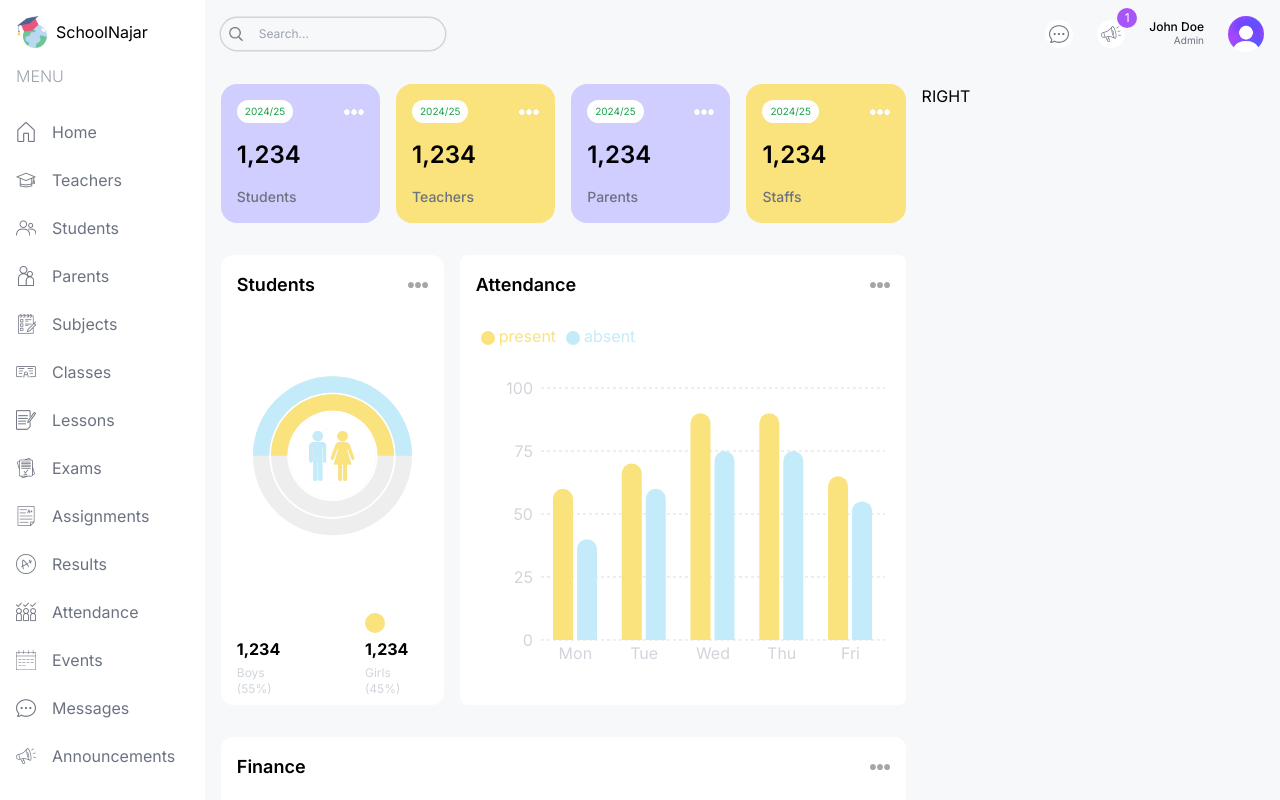
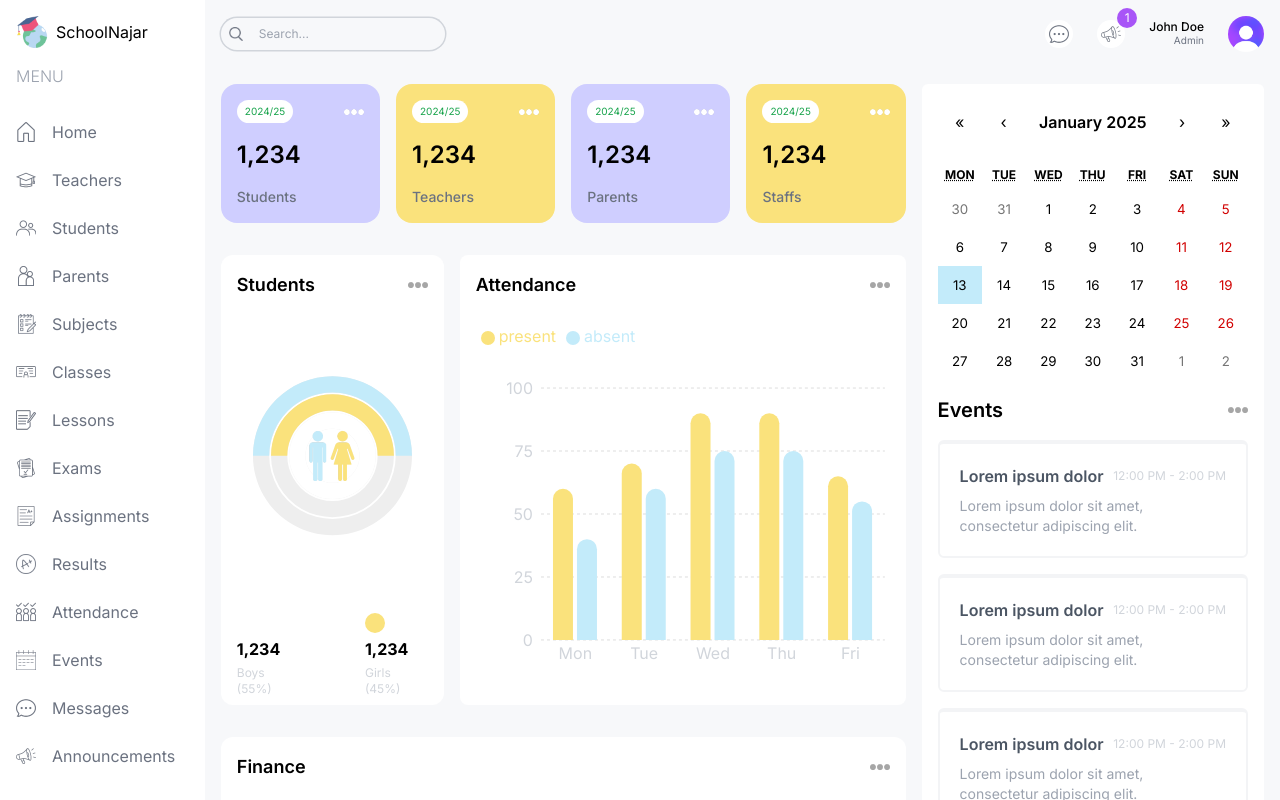
Before and after one commit to mohammadalnajar/school-management-dash, a Next.js app: page /admin in a window 1280 px wide. Built offline with nearby package versions, Linux system fonts and the light colour scheme.

Commit message:
add Announcements and EventCalendar components to admin dashboard

```diff
--- a/src/app/(dashboard)/admin/page.tsx
+++ b/src/app/(dashboard)/admin/page.tsx
@@ -1,5 +1,7 @@
+import Announcements from '@/components/Announcements';
 import AttendanceChart from '@/components/AttendanceChart';
 import CountChart from '@/components/CountChart';
+import EventCalendar from '@/components/EventCalendar';
 import FinanceChart from '@/components/FinanceChart';
 import UserCard from '@/components/UserCard';
 import React from 'react';
@@ -34,7 +36,10 @@
                 </div>
             </div>
             {/* RIGHT */}
-            <div className='w-full lg:w-1/3'>RIGHT</div>
+            <div className='w-full lg:w-1/3 flex flex-col gap-8'>
+                <EventCalendar />
+                <Announcements />
+            </div>
         </div>
     );
 };
--- a/src/app/globals.css
+++ b/src/app/globals.css
@@ -1,3 +1,18 @@
 @tailwind base;
 @tailwind components;
 @tailwind utilities;
+
+.react-calendar {
+    width: 100% !important;
+    border: none !important;
+    font-family: 'Inter', sans-serif !important;
+}
+
+.react-calendar__navigation__label__labelText {
+    font-weight: 600;
+}
+
+.react-calendar__tile--active {
+    background-color: #c3ebfa !important;
+    color: black !important;
+}
--- /dev/null
+++ b/src/components/Announcements.tsx
@@ -0,0 +1,50 @@
+const Announcements = () => {
+    return (
+        <div className='bg-white p-4 rounded-md'>
+            <div className='flex items-center justify-between'>
+                <h1 className='text-xl font-semibold'>Announcements</h1>
+                <span className='text-xs text-gray-400'>View All</span>
+            </div>
+            <div className='flex flex-col gap-4 mt-4'>
+                <div className='bg-lamaSkyLight rounded-md p-4'>
+                    <div className='flex items-center justify-between'>
+                        <h2 className='font-medium'>Lorem ipsum dolor sit</h2>
+                        <span className='text-xs text-gray-400 bg-white rounded-md px-1 py-1'>
+                            2025-01-01
+                        </span>
+                    </div>
+                    <p className='text-sm text-gray-400 mt-1'>
+                        Lorem ipsum dolor sit amet consectetur adipisicing elit. Voluptatum,
+                        expedita. Rerum, quidem facilis?
+                    </p>
+                </div>
+                <div className='bg-lamaPurpleLight rounded-md p-4'>
+                    <div className='flex items-center justify-between'>
+                        <h2 className='font-medium'>Lorem ipsum dolor sit</h2>
+                        <span className='text-xs text-gray-400 bg-white rounded-md px-1 py-1'>
+                            2025-01-01
+                        </span>
+                    </div>
+                    <p className='text-sm text-gray-400 mt-1'>
+                        Lorem ipsum dolor sit amet consectetur adipisicing elit. Voluptatum,
+                        expedita. Rerum, quidem facilis?
+                    </p>
+                </div>
+                <div className='bg-lamaYellowLight rounded-md p-4'>
+                    <div className='flex items-center justify-between'>
+                        <h2 className='font-medium'>Lorem ipsum dolor sit</h2>
+                        <span className='text-xs text-gray-400 bg-white rounded-md px-1 py-1'>
+                            2025-01-01
+                        </span>
+                    </div>
+                    <p className='text-sm text-gray-400 mt-1'>
+                        Lorem ipsum dolor sit amet consectetur adipisicing elit. Voluptatum,
+                        expedita. Rerum, quidem facilis?
+                    </p>
+                </div>
+            </div>
+        </div>
+    );
+};
+
+export default Announcements;
--- /dev/null
+++ b/src/components/EventCalendar.tsx
@@ -0,0 +1,62 @@
+'use client';
+
+import Image from 'next/image';
+import { useState } from 'react';
+import Calendar from 'react-calendar';
+import 'react-calendar/dist/Calendar.css';
+
+type ValuePiece = Date | null;
+
+type Value = ValuePiece | [ValuePiece, ValuePiece];
+
+// TEMPORARY
+const events = [
+    {
+        id: 1,
+        title: 'Lorem ipsum dolor',
+        time: '12:00 PM - 2:00 PM',
+        description: 'Lorem ipsum dolor sit amet, consectetur adipiscing elit.'
+    },
+    {
+        id: 2,
+        title: 'Lorem ipsum dolor',
+        time: '12:00 PM - 2:00 PM',
+        description: 'Lorem ipsum dolor sit amet, consectetur adipiscing elit.'
+    },
+    {
+        id: 3,
+        title: 'Lorem ipsum dolor',
+        time: '12:00 PM - 2:00 PM',
+        description: 'Lorem ipsum dolor sit amet, consectetur adipiscing elit.'
+    }
+];
+
+const EventCalendar = () => {
+    const [value, onChange] = useState<Value>(new Date());
+
+    return (
+        <div className='bg-white p-4 rounded-md'>
+            <Calendar onChange={onChange} value={value} />
+            <div className='flex items-center justify-between'>
+                <h1 className='text-xl font-semibold my-4'>Events</h1>
+                <Image src='/moreDark.png' alt='' width={20} height={20} />
+            </div>
+            <div className='flex flex-col gap-4'>
+                {events.map((event) => (
+                    <div
+                        className='p-5 rounded-md border-2 border-gray-100 border-t-4 odd:border-t-lamaSky even:border-t-lamaPurple'
+                        key={event.id}
+                    >
+                        <div className='flex items-center justify-between'>
+                            <h1 className='font-semibold text-gray-600'>{event.title}</h1>
+                            <span className='text-gray-300 text-xs'>{event.time}</span>
+                        </div>
+                        <p className='mt-2 text-gray-400 text-sm'>{event.description}</p>
+                    </div>
+                ))}
+            </div>
+        </div>
+    );
+};
+
+export default EventCalendar;
```
